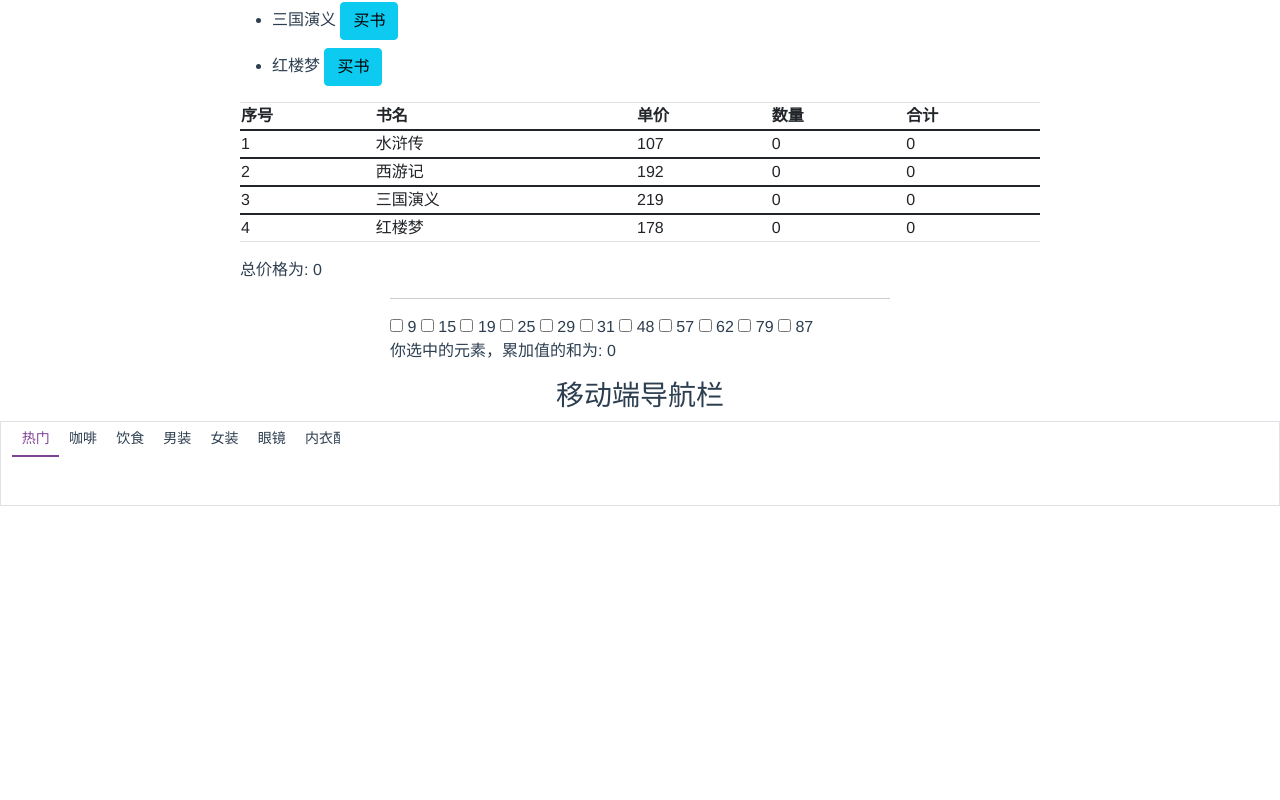
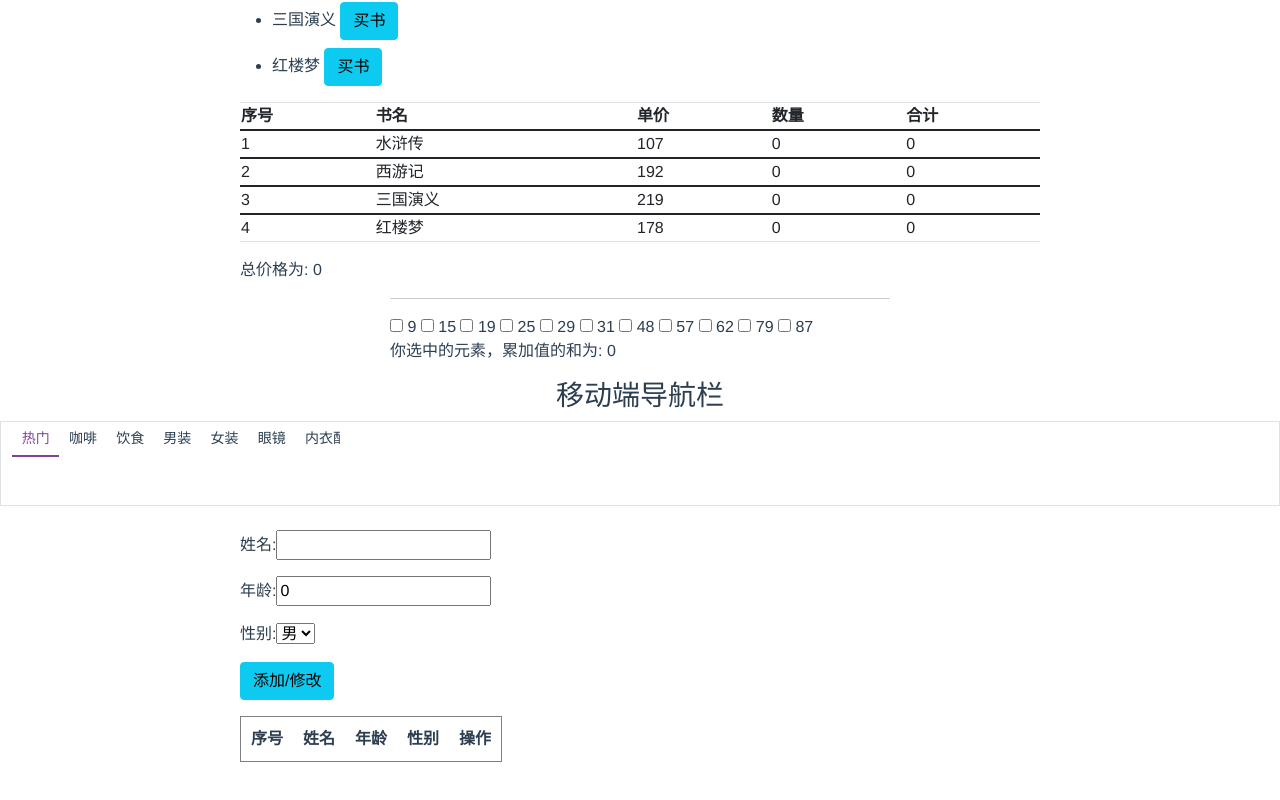
Before and after one commit to AaronGod/vueLearn, a Vue app: page / in a window 1280 px wide. Shown: the part 721-1521 px from the top of the page. Before the commit the page ends 1251 px from the top, so only its background shows below. Built offline with nearby package versions, Linux system fonts and the light colour scheme; the HTML template or start-up script is replaced by a standard one.

Commit message:
增加学生管理

```diff
--- a/src/App.vue
+++ b/src/App.vue
@@ -7,6 +7,7 @@
   <BuyBooks />
   <LoveSum />
   <MobileNav />
+  <StudentManager />
 
   </div>
 </template>
@@ -17,11 +18,12 @@ import CheckBox from './components/CheckBox.vue'
 import BuyBooks from './components/BuyBooks.vue'
 import LoveSum from './components/LoveSum.vue'
 import MobileNav from './components/MobileNav.vue'
+import StudentManager from './components/StudentManager.vue'
 
 export default {
   name: 'App',
   components: {
-   BrandManage, CheckBox, BuyBooks,LoveSum,MobileNav
+   BrandManage, CheckBox, BuyBooks,LoveSum,MobileNav, StudentManager
   }
 }
 </script>
--- /dev/null
+++ b/src/components/StudentManager.vue
@@ -0,0 +1,90 @@
+<template>
+  <div class="mx-auto mb-5" style="width:800px;">
+    <div>
+      <span>姓名:</span>
+      <input type="text" v-model.trim="inptName" />
+    </div>
+    <div class="my-3">
+      <span>年龄:</span>
+      <input type="number" v-model.number="inptAge" />
+    </div>
+    <div>
+      <span>性别:</span>
+      <select v-model="selSex">
+        <option value="男">男</option>
+        <option value="女">女</option>
+      </select>
+    </div>
+    <div class="my-3">
+      <button class="btn btn-info" @click="addModi">添加/修改</button>
+    </div>
+    <div>
+      <table
+        border="1"
+        cellpadding="10"
+        cellspacing="0"
+      >
+        <tr>
+          <th>序号</th>
+          <th>姓名</th>
+          <th>年龄</th>
+          <th>性别</th>
+          <th>操作</th>
+        </tr>
+        <tr v-for="(obj,index) in arr" :key="index">
+          <td>{{index +1}}</td>
+          <td>{{obj.name}}</td>
+          <td>{{obj.age}}</td>
+          <td>{{obj.sex}}</td>
+          <td>
+            <button class="btn btn-danger mx-2" @click="del(index)">删除</button>
+            <button class="btn btn-success" @click="edit(obj.name,obj.age,obj.sex)">编辑</button>
+          </td>
+        </tr>
+      </table>
+    </div>
+  </div>
+</template>
+<script>
+export default {
+  name: 'StudentManager',
+  data(){
+    return{
+      arr: [],
+      selSex: '男',
+      inptAge: 0,
+      inptName: ''
+    }
+  },
+  methods:{
+    addModi(){
+      if( !this.inptName || !this.inptAge){
+        alert('填入的数据不能为空数据')
+        return
+      }
+     const index =  this.arr.findIndex(obj=>{
+       return this.inptName === obj.name
+      })
+      if(index=== -1){ // 添加
+        this.arr.push({
+          name: this.inptName,
+          age: this.inptAge,
+          sex: this.selSex
+        })
+      }else{ // 修改
+        this.arr[index].age =this.inptAge
+        this.arr[index].sex = this.selSex
+      }
+
+    },
+    del(index){
+      this.arr.splice(index,1)
+    },
+    edit(name,age,sex){
+      this.inptName = name
+      this.inptAge = age
+      this.selSex = sex
+    }
+  }
+}
+</script>
```
